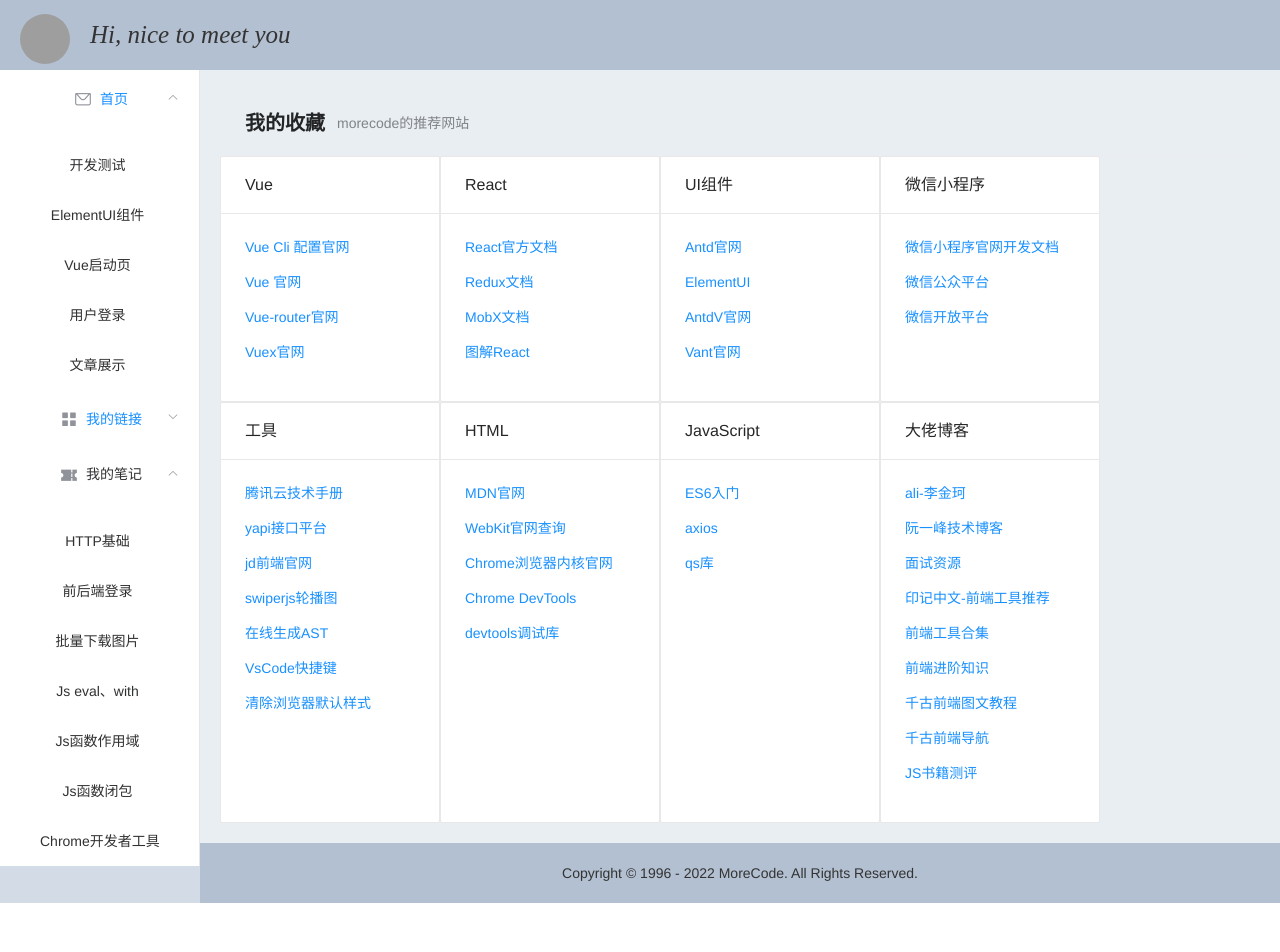
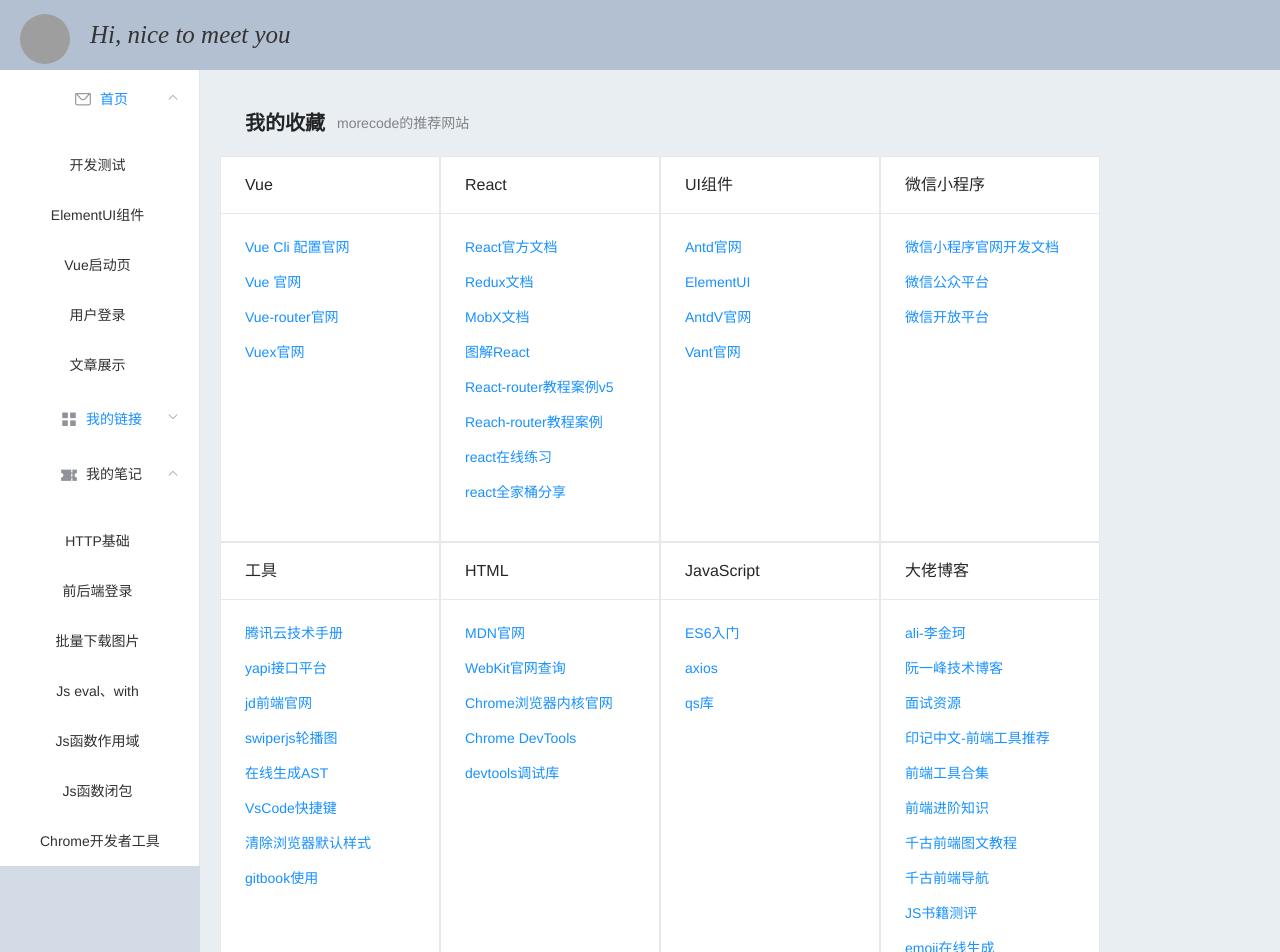
Before and after one commit to MoreCodeByTR/blog, a Vue app: page /#/navigation in a window 1280 px wide. Shown: the top 952 px of the page. Before the commit the page ends 903 px from the top, so only its background shows below. Built offline with nearby package versions, Linux system fonts and the light colour scheme; grey boxes are pictures that could not be loaded.

Commit message:
新增链接01.26

```diff
--- a/src/views/navigation/link.js
+++ b/src/views/navigation/link.js
@@ -16,6 +16,10 @@
     { name: "Redux文档", herf: "https://www.redux.org.cn/" },
     { name: "MobX文档", herf: "https://cn.mobx.js.org/" },
     { name: "图解React", herf: "https://7kms.github.io/react-illustration-series/interview/01-setstate" },
+    {name:'React-router教程案例v5',herf:'https://v5.reactrouter.com/web/guides/philosophy'},
+    {name:'Reach-router教程案例',herf:'https://reach.tech/router/example/basic'},
+    {name:'react在线练习',herf:'https://reach.tech/router/example/basic'},
+    {name:'react全家桶分享',herf:'https://github.com/brickspert/blog/issues/1'}
   ],
   wechat: [
     {
@@ -71,6 +75,10 @@
       name: "清除浏览器默认样式",
       herf: "https://www.cnblogs.com/fitzlovecode/p/reset_css.html",
     },
+    {
+      name:'gitbook使用',
+      herf:'https://zhuanlan.zhihu.com/p/34946169'
+    }
   ],
   html:[
     {
@@ -147,5 +155,9 @@
       name: "JS书籍测评",
       herf: "https://mp.weixin.qq.com/s/nffwL_ma1t30lr4ooyWARQ",
     },
+    {
+      name:'emoji在线生成',
+      herf:'https://translate.yandex.com/?lang=zh-emj&text=%E4%B8%AD%E5%9B%BD'
+    }
   ]
 }
--- a/test.js
+++ b/test.js
@@ -5,3 +5,9 @@
 
   })()
 }
+
+
+// eslint-disable-next-line no-unused-vars
+function Show(name,data){
+  console.log(name)
+}
```
Also changed, not shown: 9 other files (tests, documents, lock files or other folders).
